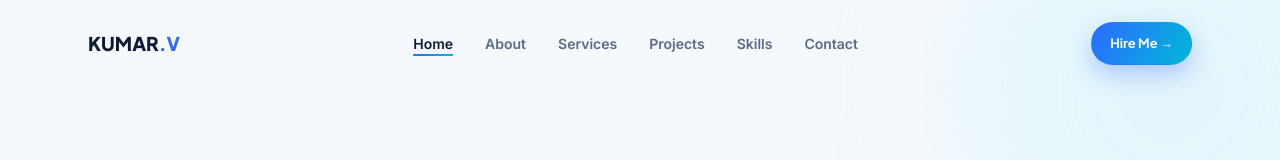
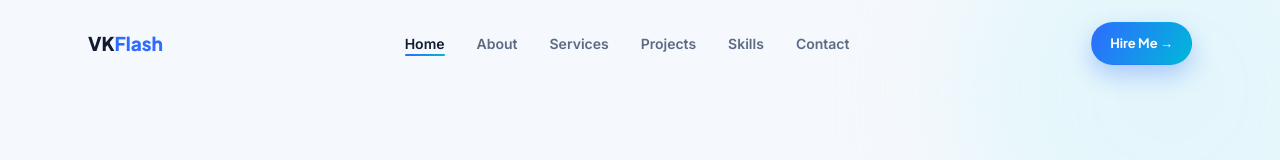
Before and after one commit to vkflash04-png/Kumar-V-Portfolio, a plain HTML site: page index.html in a window 1280 px wide. Shown: the top 160 px of the page. Drawn offline with Linux system fonts and the light colour scheme.

Commit message:
Update index.html

```diff
--- a/index.html
+++ b/index.html
@@ -294,7 +294,7 @@ footer{padding:48px 0 32px; border-top:1px solid var(--border);}
 <header id="siteHeader">
   <div class="wrap">
     <nav>
-      <a href="#home" class="logo">KUMAR<span>.V</span></a>
+      <a href="#home" class="logo">VK<span>Flash</span></a>
       <ul class="nav-links">
         <li><a href="#home" class="nl">Home</a></li>
         <li><a href="#about" class="nl">About</a></li>
```
